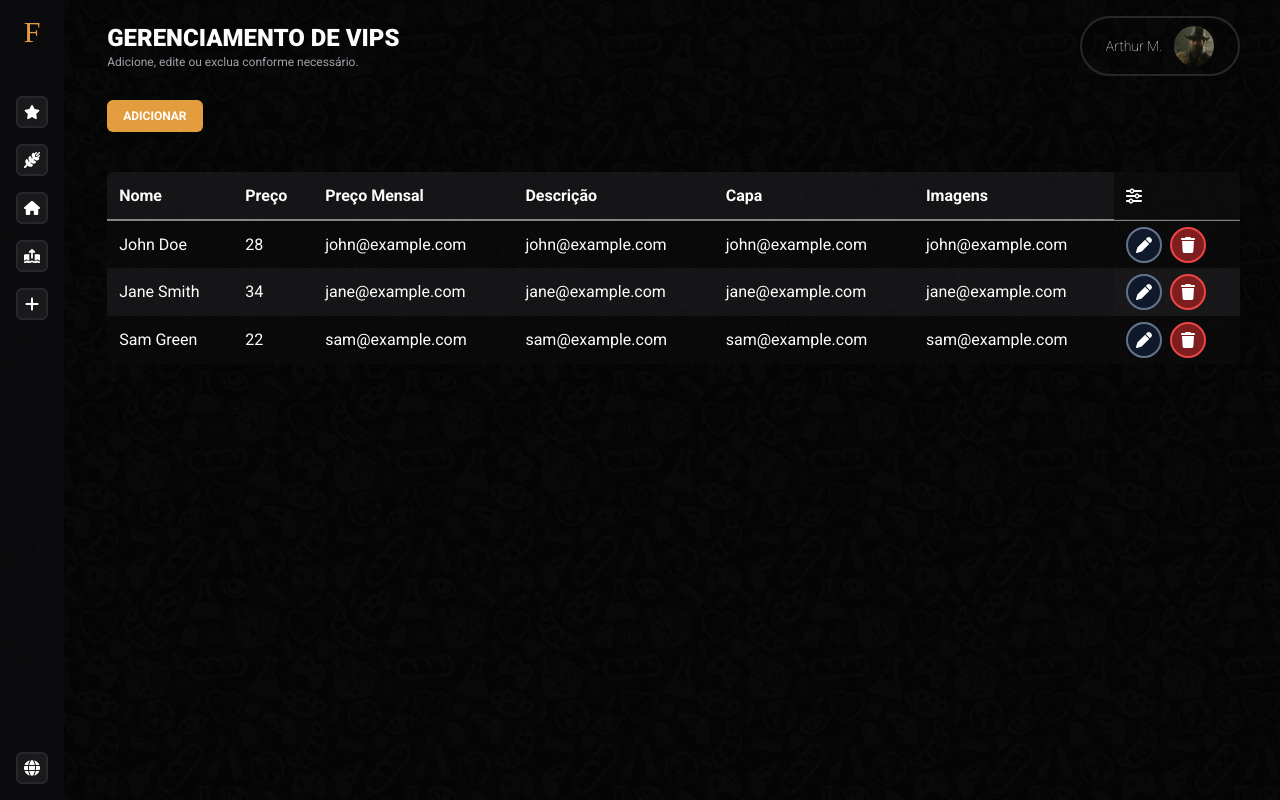
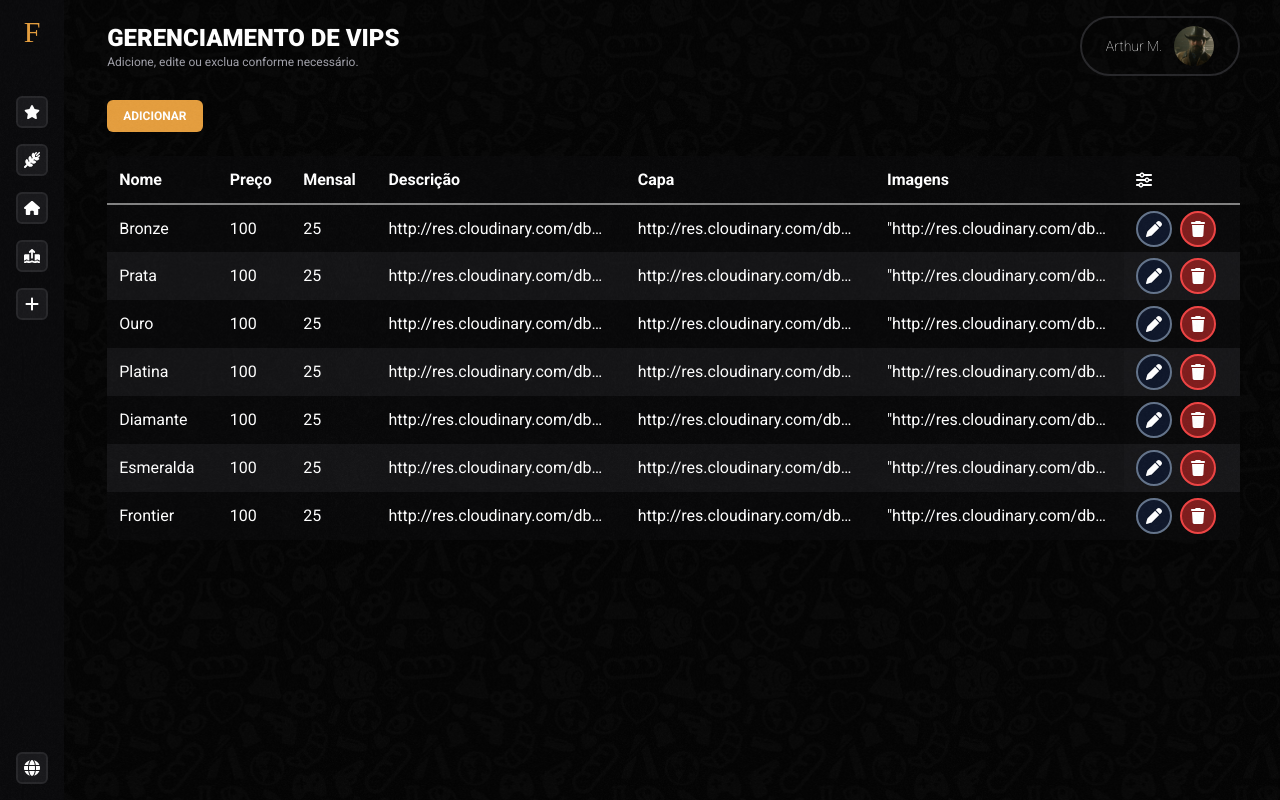
Before and after one commit to edsoncamargo/frontier, a React (Vite) app in the folder web/: page /admin/dashboard/vips in a window 1280 px wide. Built offline with nearby package versions, Linux system fonts and the light colour scheme; a web font is replaced by a local one.

Commit message:
feat: create a componente composition to table

```diff
--- /dev/null
+++ b/web/src/components/table/table.tsx
@@ -0,0 +1,105 @@
+import { ComponentProps, ReactNode } from 'react';
+import { VariantProps, tv } from 'tailwind-variants';
+
+type TableProps = {
+  children: ReactNode;
+};
+
+function Table({ children }: Readonly<TableProps>) {
+  return (
+    <div className='overflow-auto relative table-auto whitespace-nowrap rounded-md'>
+      <table className='w-full'>{children}</table>
+    </div>
+  );
+}
+
+type HeaderProps = {
+  children: ReactNode;
+};
+
+function Header({ children }: Readonly<HeaderProps>) {
+  return <thead>{children}</thead>;
+}
+
+const row = tv({
+  base: 'h-12',
+  variants: {
+    variant: {
+      header: 'font-extrabold bg-zinc-950/80 border-b-2 border-paragraph-50/50',
+      odd: 'bg-zinc-900/80',
+      even: 'bg-zinc-950/80',
+    },
+  },
+  defaultVariants: {
+    variant: 'odd',
+  },
+});
+
+type RowProps = ComponentProps<'tr'> &
+  VariantProps<typeof row> & {
+    children: ReactNode;
+  };
+
+function Row({ children, variant }: Readonly<RowProps>) {
+  return <tr className={row({ variant })}>{children}</tr>;
+}
+
+const headerCell = tv({
+  base: 'text-start px-3 max-w-56 truncate overflow-hidden whitespace-nowrap',
+  variants: {
+    variant: {
+      normal: '',
+      freeze: 'sticky right-0',
+    },
+  },
+  defaultVariants: {
+    variant: 'normal',
+  },
+});
+
+type HeaderCellProps = ComponentProps<'th'> &
+  VariantProps<typeof headerCell> & {
+    children: ReactNode;
+  };
+
+function HeaderCell({ children, variant }: Readonly<HeaderCellProps>) {
+  return <th className={headerCell({ variant })}>{children}</th>;
+}
+
+type BodyProps = {
+  children: ReactNode;
+};
+
+function Body({ children }: Readonly<BodyProps>) {
+  return <tbody>{children}</tbody>;
+}
+
+const cell = tv({
+  base: 'px-3 max-w-56 truncate overflow-hidden whitespace-nowrap',
+  variants: {
+    variant: {
+      normal: '',
+      freeze: 'sticky right-0',
+    },
+  },
+  defaultVariants: {
+    variant: 'normal',
+  },
+});
+
+type CellProps = ComponentProps<'td'> &
+  VariantProps<typeof cell> & {
+    children: ReactNode;
+  };
+
+function Cell({ children, variant }: Readonly<CellProps>) {
+  return <td className={cell({ variant })}>{children}</td>;
+}
+
+Table.Header = Header;
+Table.Row = Row;
+Table.HeaderCell = HeaderCell;
+Table.Body = Body;
+Table.Cell = Cell;
+
+export default Table;
--- a/web/src/pages/admin/dashboard/vips/vips.dashboard.admin.tsx
+++ b/web/src/pages/admin/dashboard/vips/vips.dashboard.admin.tsx
@@ -3,19 +3,129 @@ import { FaPen, FaSliders, FaTrash } from 'react-icons/fa6';
 import { Button } from '../../../../components/buttons/button';
 import Modal from '../../../../components/modal/modal';
 import { Navbar } from '../../../../components/navbar/navbar';
+import Table from '../../../../components/table/table';
 import { useState } from 'react';
+
+type DataType = {
+  id: number;
+  type: string;
+  price: number;
+  monthly_price: number;
+  description: string;
+  cover: string[];
+  images: string;
+};
 
 export function VipsDashboard() {
   const [isOpenModal, setIsOpenModal] = useState<boolean>(false);
+  const [currentSelectedItem, setCurrentSelectedItem] = useState<
+    DataType | undefined
+  >(undefined);
 
-  function handleModalToggle() {
+  function handleModalToggle(data?: DataType) {
+    setCurrentSelectedItem(data ? data : undefined);
     setIsOpenModal(!isOpenModal);
   }
 
   const data = [
-    { id: 1, name: 'John Doe', age: 28, email: 'john@example.com' },
-    { id: 2, name: 'Jane Smith', age: 34, email: 'jane@example.com' },
-    { id: 3, name: 'Sam Green', age: 22, email: 'sam@example.com' },
+    {
+      id: 1,
+      type: 'Bronze',
+      price: 100.0,
+      monthly_price: 25.0,
+      description:
+        'http://res.cloudinary.com/dbwpfdu30/image/upload/v1723649165/frontier/vips/vgegtq8jkxbwiqwwum0y.jpg',
+
+      cover: [
+        'http://res.cloudinary.com/dbwpfdu30/image/upload/v1723649165/frontier/vips/vgegtq8jkxbwiqwwum0y.jpg',
+      ],
+      images:
+        'http://res.cloudinary.com/dbwpfdu30/image/upload/v1723649165/frontier/vips/vgegtq8jkxbwiqwwum0y.jpg',
+    },
+    {
+      id: 1,
+      type: 'Prata',
+      price: 100.0,
+      monthly_price: 25.0,
+      description:
+        'http://res.cloudinary.com/dbwpfdu30/image/upload/v1723649165/frontier/vips/vgegtq8jkxbwiqwwum0y.jpg',
+
+      cover: [
+        'http://res.cloudinary.com/dbwpfdu30/image/upload/v1723649165/frontier/vips/vgegtq8jkxbwiqwwum0y.jpg',
+      ],
+      images:
+        'http://res.cloudinary.com/dbwpfdu30/image/upload/v1723649165/frontier/vips/vgegtq8jkxbwiqwwum0y.jpg',
+    },
+    {
+      id: 1,
+      type: 'Ouro',
+      price: 100.0,
+      monthly_price: 25.0,
+      description:
+        'http://res.cloudinary.com/dbwpfdu30/image/upload/v1723649165/frontier/vips/vgegtq8jkxbwiqwwum0y.jpg',
+
+      cover: [
+        'http://res.cloudinary.com/dbwpfdu30/image/upload/v1723649165/frontier/vips/vgegtq8jkxbwiqwwum0y.jpg',
+      ],
+      images:
+        'http://res.cloudinary.com/dbwpfdu30/image/upload/v1723649165/frontier/vips/vgegtq8jkxbwiqwwum0y.jpg',
+    },
+    {
+      id: 1,
+      type: 'Platina',
+      price: 100.0,
+      monthly_price: 25.0,
+      description:
+        'http://res.cloudinary.com/dbwpfdu30/image/upload/v1723649165/frontier/vips/vgegtq8jkxbwiqwwum0y.jpg',
+
+      cover: [
+        'http://res.cloudinary.com/dbwpfdu30/image/upload/v1723649165/frontier/vips/vgegtq8jkxbwiqwwum0y.jpg',
+      ],
+      images:
+        'http://res.cloudinary.com/dbwpfdu30/image/upload/v1723649165/frontier/vips/vgegtq8jkxbwiqwwum0y.jpg',
+    },
+    {
+      id: 1,
+      type: 'Diamante',
+      price: 100.0,
+      monthly_price: 25.0,
+      description:
+        'http://res.cloudinary.com/dbwpfdu30/image/upload/v1723649165/frontier/vips/vgegtq8jkxbwiqwwum0y.jpg',
+
+      cover: [
+        'http://res.cloudinary.com/dbwpfdu30/image/upload/v1723649165/frontier/vips/vgegtq8jkxbwiqwwum0y.jpg',
+      ],
+      images:
+        'http://res.cloudinary.com/dbwpfdu30/image/upload/v1723649165/frontier/vips/vgegtq8jkxbwiqwwum0y.jpg',
+    },
+    {
+      id: 1,
+      type: 'Esmeralda',
+      price: 100.0,
+      monthly_price: 25.0,
+      description:
+        'http://res.cloudinary.com/dbwpfdu30/image/upload/v1723649165/frontier/vips/vgegtq8jkxbwiqwwum0y.jpg',
+
+      cover: [
+        'http://res.cloudinary.com/dbwpfdu30/image/upload/v1723649165/frontier/vips/vgegtq8jkxbwiqwwum0y.jpg',
+      ],
+      images:
+        'http://res.cloudinary.com/dbwpfdu30/image/upload/v1723649165/frontier/vips/vgegtq8jkxbwiqwwum0y.jpg',
+    },
+    {
+      id: 1,
+      type: 'Frontier',
+      price: 100.0,
+      monthly_price: 25.0,
+      description:
+        'http://res.cloudinary.com/dbwpfdu30/image/upload/v1723649165/frontier/vips/vgegtq8jkxbwiqwwum0y.jpg',
+
+      cover: [
+        'http://res.cloudinary.com/dbwpfdu30/image/upload/v1723649165/frontier/vips/vgegtq8jkxbwiqwwum0y.jpg',
+      ],
+      images:
+        'http://res.cloudinary.com/dbwpfdu30/image/upload/v1723649165/frontier/vips/vgegtq8jkxbwiqwwum0y.jpg',
+    },
   ];
 
   return (
@@ -23,52 +133,50 @@ export function VipsDashboard() {
       <section className='flex flex-col gap-6'>
         <Navbar />
 
-        <div>
+        <div className='flex'>
           <Button size='sm'>ADICIONAR</Button>
         </div>
 
-        <div className='mt-4 overflow-auto relative table-auto whitespace-nowrap rounded-md'>
-          <table className='min-w-full'>
-            <thead>
-              <tr className='bg-zinc-900/80 h-12 font-extrabold border-b-2 border-paragraph-50/50'>
-                <th className='text-start px-3'>Nome</th>
-                <th className='text-start px-3'>Preço</th>
-                <th className='text-start px-3'>Preço Mensal</th>
-                <th className='text-start px-3'>Descrição</th>
-                <th className='text-start px-3'>Capa</th>
-                <th className='text-start px-3'>Imagens</th>
-                <th className='text-start px-3 sticky right-0'>
-                  <FaSliders />
-                  <em className='bg-zinc-950/80 h-12 absolute left-0 w-full -z-10 top-0'></em>
-                </th>
-              </tr>
-            </thead>
+        <Table>
+          <Table.Header>
+            <Table.Row variant='header'>
+              <Table.HeaderCell>Nome</Table.HeaderCell>
+              <Table.HeaderCell>Preço</Table.HeaderCell>
+              <Table.HeaderCell>Mensal</Table.HeaderCell>
+              <Table.HeaderCell>Descrição</Table.HeaderCell>
+              <Table.HeaderCell>Capa</Table.HeaderCell>
+              <Table.HeaderCell>Imagens</Table.HeaderCell>
+              <Table.HeaderCell variant='freeze'>
+                <FaSliders />
+                <em className='bg-zinc-950/80 h-12 absolute left-0 w-full -z-10 top-0'></em>
+              </Table.HeaderCell>
+            </Table.Row>
+          </Table.Header>
 
-            <tbody>
-              {data.map((row, index) => (
-                <tr
-                  key={row.id}
-                  className={`${
-                    index % 2 === 0 ? 'bg-zinc-950/80' : 'bg-zinc-900/80'
-                  } h-12`}
+          <Table.Body>
+            {data.map((item, index) => {
+              return (
+                <Table.Row
+                  key={item.type}
+                  variant={index % 2 === 0 ? 'even' : 'odd'}
                 >
-                  <td className='px-3'>{row.name}</td>
-                  <td className='px-3'>{row.age}</td>
-                  <td className='px-3'>{row.email}</td>
-                  <td className='px-3'>{row.email}</td>
-                  <td className='px-3'>{row.email}</td>
-                  <td className='px-3'>{row.email}</td>
-                  <td className='px-3 sticky right-0'>
+                  <Table.Cell>{item.type}</Table.Cell>
+                  <Table.Cell>{item.price}</Table.Cell>
+                  <Table.Cell>{item.monthly_price}</Table.Cell>
+                  <Table.Cell>{item.description}</Table.Cell>
+                  <Table.Cell>{item.cover}</Table.Cell>
+                  <Table.Cell>{JSON.stringify(item.images)}</Table.Cell>
+                  <Table.Cell variant='freeze'>
                     <div className='flex gap-2 items-center'>
                       <button
                         className='rounded-full bg-slate-900 border-2 border-slate-500 hover:border-slate-400 p-2 transition-all'
-                        onClick={() => handleModalToggle()}
+                        onClick={() => handleModalToggle(item)}
                       >
                         <FaPen />
                       </button>
                       <button
                         className='rounded-full bg-red-900 border-2 border-red-500 hover:border-red-400 p-2 transition-all'
-                        onClick={() => handleModalToggle()}
+                        onClick={() => handleModalToggle(item)}
                       >
                         <FaTrash />
                       </button>
@@ -79,16 +187,16 @@ export function VipsDashboard() {
                         } h-12 absolute left-0 w-full -z-10`}
                       ></em>
                     </div>
-                  </td>
-                </tr>
-              ))}
-            </tbody>
-          </table>
-        </div>
+                  </Table.Cell>
+                </Table.Row>
+              );
+            })}
+          </Table.Body>
+        </Table>
       </section>
 
       <Modal isOpen={isOpenModal} setIsOpen={setIsOpenModal}>
-        <Modal.Header title='Editar VIP de PRATA'>
+        <Modal.Header title={`Editar VIP ${currentSelectedItem?.type}`}>
           <Modal.X onClose={handleModalToggle} />
         </Modal.Header>
 
```
